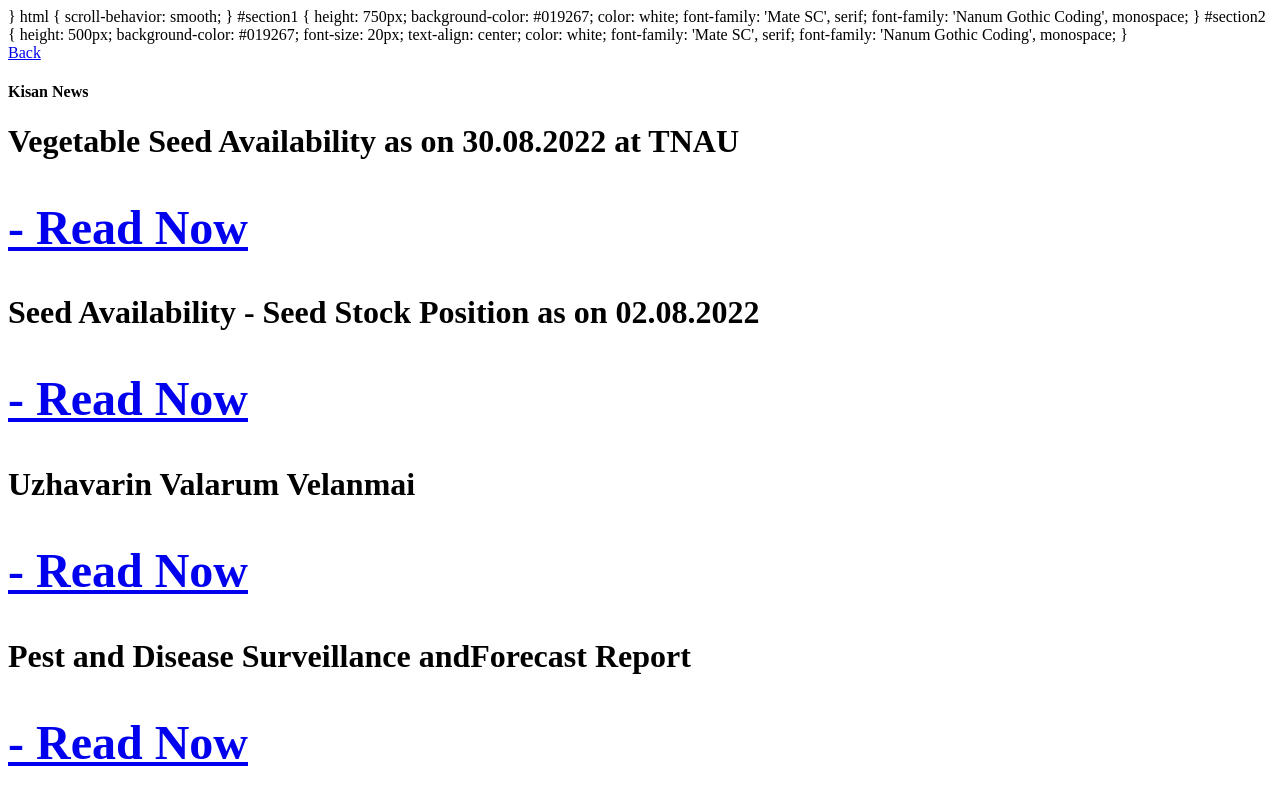
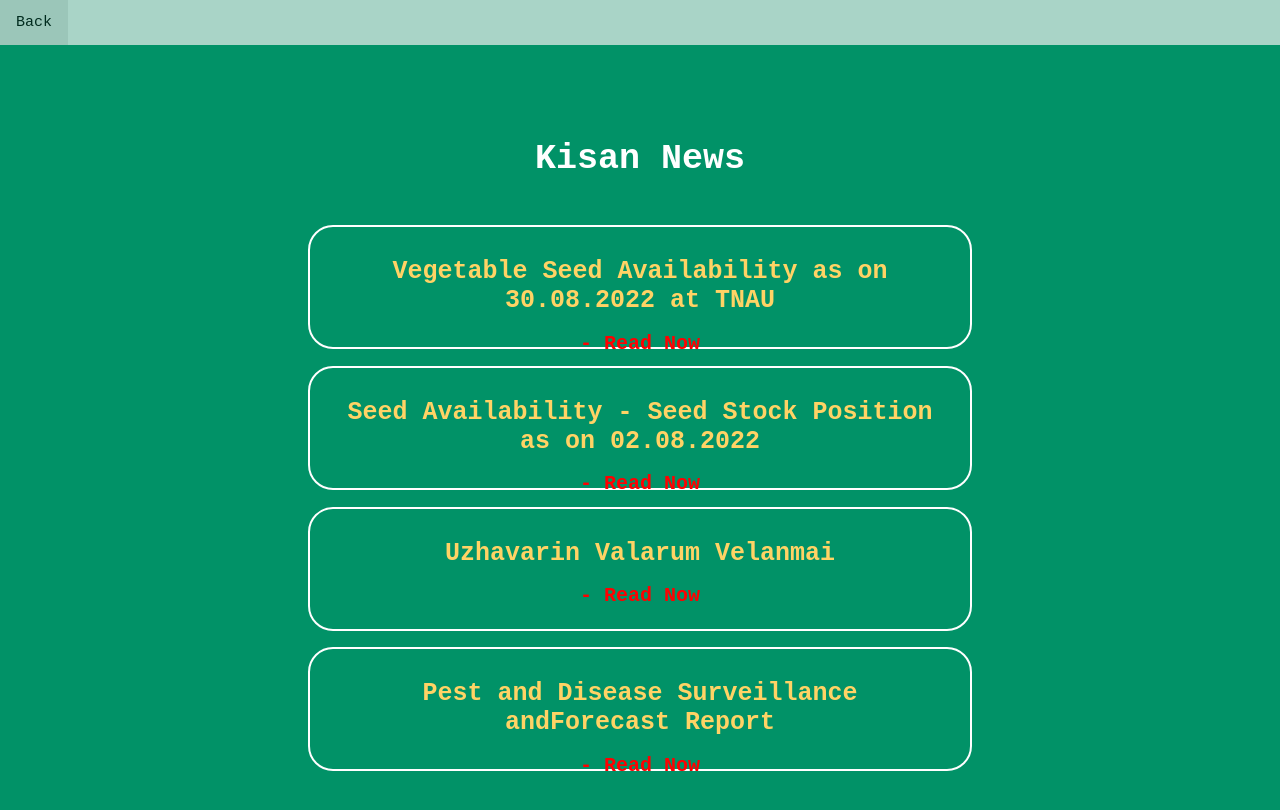
Before and after one commit to itsakshayv/news, a plain HTML site: page index.html in a window 1280 px wide. Drawn offline with Linux system fonts and the light colour scheme; a web font is replaced by a local one.

Commit message:
Update index.html

```diff
--- a/index.html
+++ b/index.html
@@ -1,117 +1,175 @@
+<html>
+
+<head>
+  <meta name="viewport" content="width=device-width, initial-scale=1">
+  <link href="https://fonts.googleapis.com/css2?family=Mate+SC&family=Nanum+Gothic+Coding&display=swap" rel="stylesheet">
+  <link rel="stylesheet" href="https://cdnjs.cloudflare.com/ajax/libs/font-awesome/4.7.0/css/font-awesome.min.css">
+  <style>
+    #rcorners2 {
+      border-radius: 25px;
+      border: 2px solid white;
+      padding: 30px;
+      width: 600px;
+      height: 60px;
+      display: block;
+      margin-left: auto;
+      margin-right: auto;
+    }
+
+
+    p {
+      font-size: 0.875em;
+      /* 14px/16=0.875em */
+      color: red;
+    }
+
+    a {
+      color: white;
+      text-decoration: none;
+    }
+
+    body {
+      margin: 0;
+    }
+
+    .navbar {
+      overflow: hidden;
+      background-color: f1f1f1;
+      position: fixed;
+      top: 0;
+      width: 100%;
+      opacity: 0.7;
+    }
+
+    .navbar a {
+      float: left;
+      display: block;
+      color: #343f5c;
+      text-align: center;
+      padding: 14px 16px;
+      text-decoration: none;
+      font-size: 15px;
+    }
+
+    .navbar a:hover {
+      background: #ddd;
+      color: black;
+    }
+
+    .main {
+      padding: 16px;
+      margin-top: 30px;
+      height: 1500px;
+      /* Used in this example to enable scrolling */
+    }
+
+
+    h1 {
+      display: block;
+      margin-left: %;
+      margin-right: 100%;
+      border-radius: 50%;
+      font-size: 25px;
+      color: #FFD365;
+    }
+
+    h2 {
+      display: block;
+      margin-left: auto;
+      margin-right: auto;
+      border-radius: 50%;
+      font-size: 20px;
+      color: red;
+    }
+
+    h3 {
+      display: block;
+      margin-left: auto;
+      margin-right: auto;
+      border-radius: 50%;
+      font-size: 30px;
+    }
+
+    h4 {
+      display: block;
+      margin-left: auto;
+      margin-right: auto;
+      border-radius: 50%;
+      font-size: 35px;
+
+    }
+
+
+    body {
+      background-color:  #019267;
+      color: white;
+      font-family: 'Mate SC', serif;
+      font-family: 'Nanum Gothic Coding', monospace;
 }
 
     html {
-
       scroll-behavior: smooth;
-
     }
 
     #section1 {
-
       height: 750px;
-
       background-color: #019267;
 
+
       color: white;
-
       font-family: 'Mate SC', serif;
-
       font-family: 'Nanum Gothic Coding', monospace;
-
     }
 
     #section2 {
-
       height: 500px;
-
       background-color: #019267;
-
       font-size: 20px;
-
       text-align: center;
-
       color: white;
-
       font-family: 'Mate SC', serif;
-
       font-family: 'Nanum Gothic Coding', monospace;
-
     }
-
   </style>
-
 </head>
 
 <body>
-
   <div class="navbar">
-
     <a href="https://itsakshayv.github.io/">Back</a>
-
   </div>
-
   <div class="main" id="section1">
-
     <div class="main" id="section2">
-
       <h4>Kisan News</h4>
-
       <h1 id="rcorners2">Vegetable Seed Availability as on 30.08.2022 at TNAU<a href="https://agritech.tnau.ac.in/pdf/seeds%20availablity%2030.8.22.pdf">
-
           <h2>- Read Now</h2>
-
         </a></h1>
-
         <h1 id="rcorners2">Seed Availability - Seed Stock Position as on 02.08.2022<a href="https://agritech.tnau.ac.in/pdf/All%20Seed%20stock%20position%20-%20July%202022%20-%20Tamil%20and%20English.pdf ">
-
             <h2>- Read Now</h2>
-
           </a></h1>
-
           <h1 id="rcorners2">Uzhavarin Valarum Velanmai<a href="https://agritech.tnau.ac.in/tnau_publish_valarum%20velanmai.html">
-
               <h2>- Read Now</h2>
-
             </a></h1>
-
             <h1 id="rcorners2">Pest and Disease Surveillance andForecast Report<a href="http://www.agritech.tnau.ac.in/crop_protection/surv_fc_reports2022.html">
-
                 <h2>- Read Now</h2>
-
               </a></h1>
-
     </div>
-
     </ul>
-
   </div>
-
   <div id="google_translate_element"></div>
 
   <script type="text/javascript">
-
       function googleTranslateElementInit() {
-
           new google.translate.TranslateElement(
-
               {pageLanguage: 'en'},
-
               'google_translate_element'
-
           );
-
       }
-
   </script>
 
   <script type="text/javascript" src=
-
 "https://translate.google.com/translate_a/element.js?
-
       cb=googleTranslateElementInit">
-
   </script>
-
 </body>
 
 </html>
```
